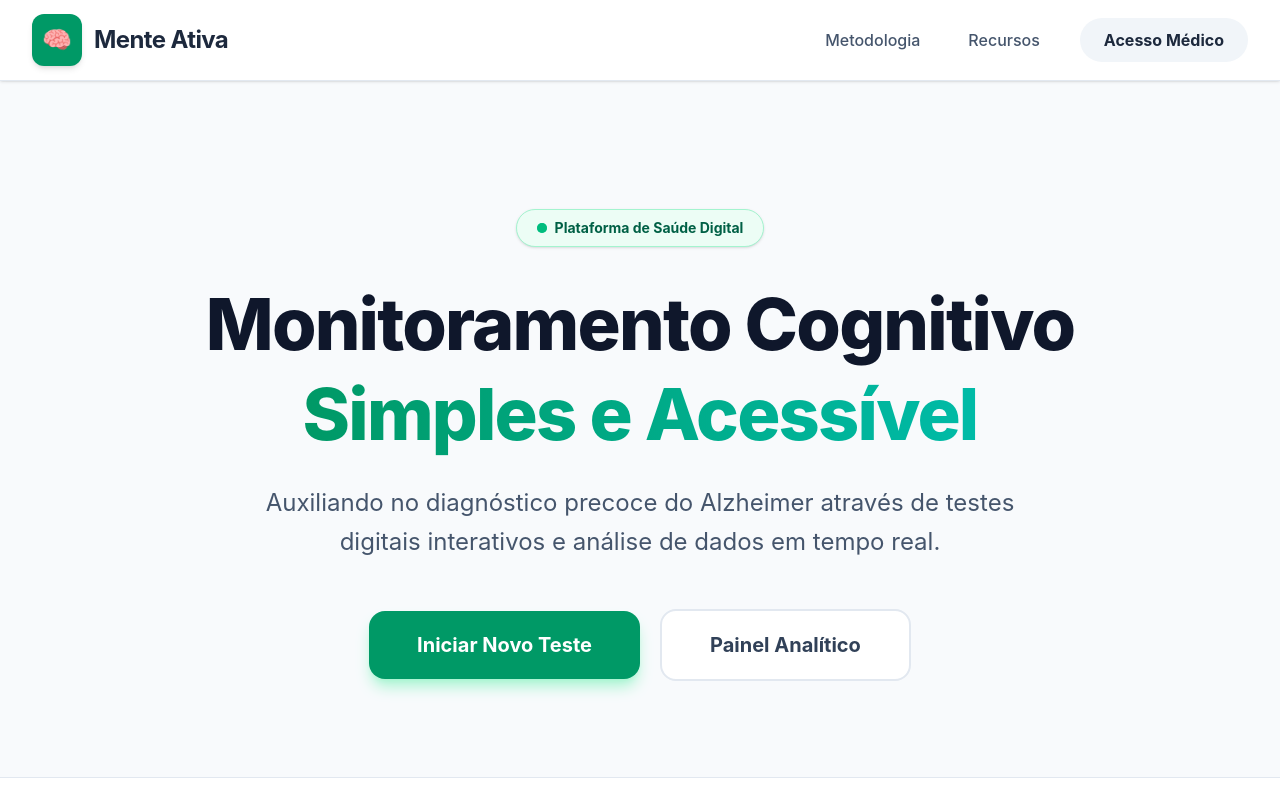
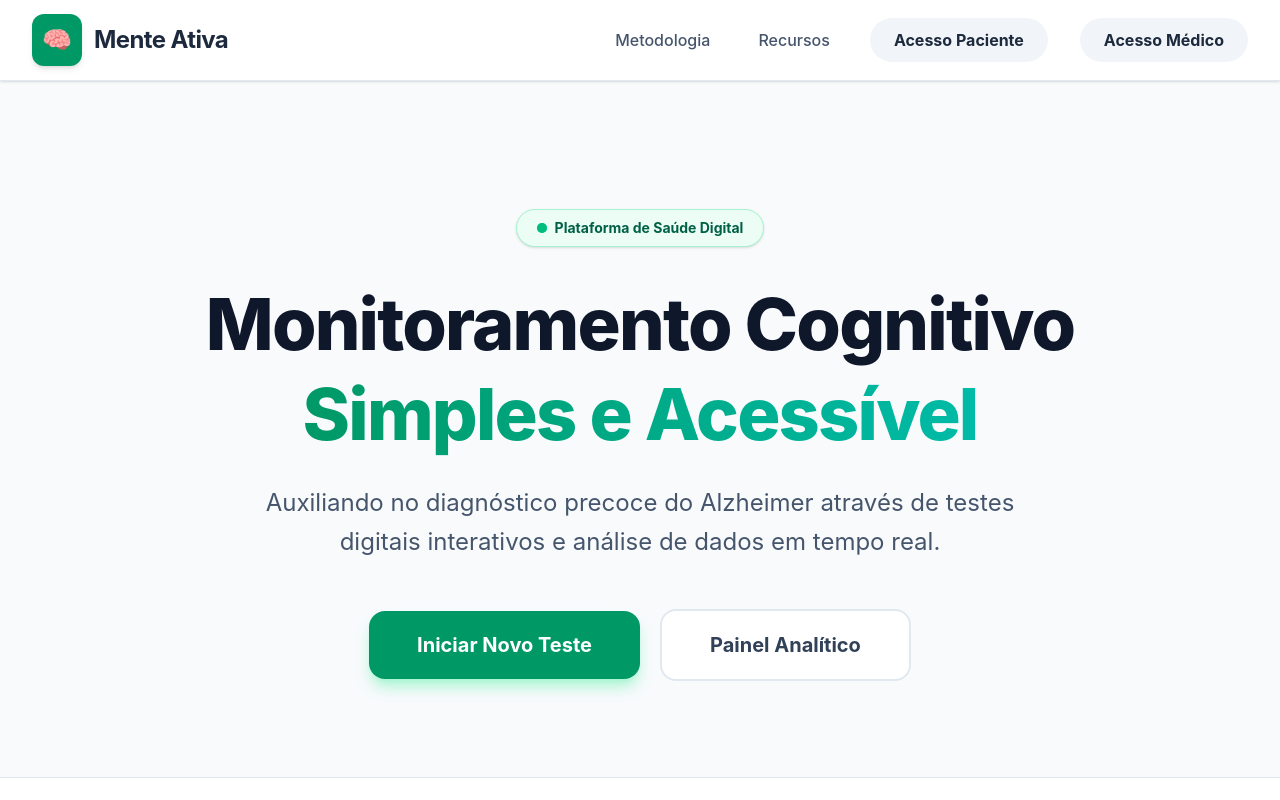
Before and after one commit to Ayalos2/mente-ativa, a Vue app in the folder frontend/mente-ativa/: page / in a window 1280 px wide. Shown: the top 800 px of the page. Built offline with nearby package versions, Linux system fonts and the light colour scheme.

Commit message:
feat: add button for patient access in navigation

```diff
--- a/frontend/mente-ativa/src/views/Home.vue
+++ b/frontend/mente-ativa/src/views/Home.vue
@@ -31,6 +31,9 @@ const irParaPainelMedico = () => {
           <div class="hidden md:flex items-center gap-8 text-base font-medium text-slate-600">
             <a href="#metodologia" class="hover:text-emerald-600 transition-colors focus:outline-none focus:ring-2 focus:ring-emerald-500 rounded-md px-2 py-1">Metodologia</a>
             <a href="#recursos" class="hover:text-emerald-600 transition-colors focus:outline-none focus:ring-2 focus:ring-emerald-500 rounded-md px-2 py-1">Recursos</a>
+            <button @click="irParaPaciente" class="bg-slate-100 px-6 py-2.5 rounded-full hover:bg-slate-200 transition-all font-bold text-slate-800 focus:ring-2 focus:ring-slate-400 outline-none">
+              Acesso Paciente
+            </button>
             <button @click="irParaPainelMedico" class="bg-slate-100 px-6 py-2.5 rounded-full hover:bg-slate-200 transition-all font-bold text-slate-800 focus:ring-2 focus:ring-slate-400 outline-none">
               Acesso Médico
             </button>
```
